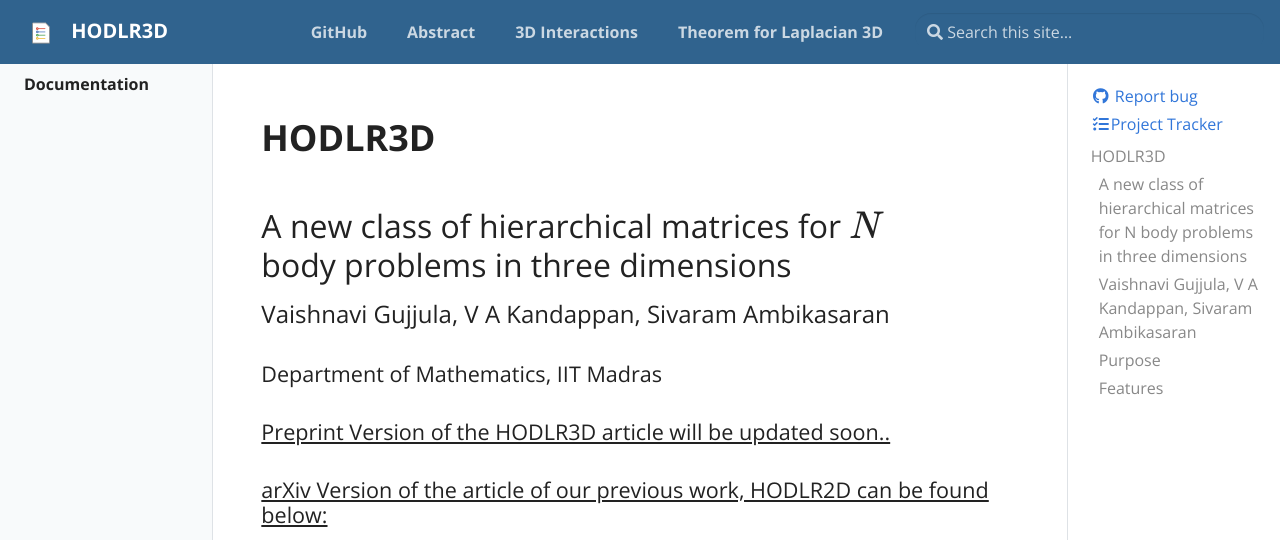
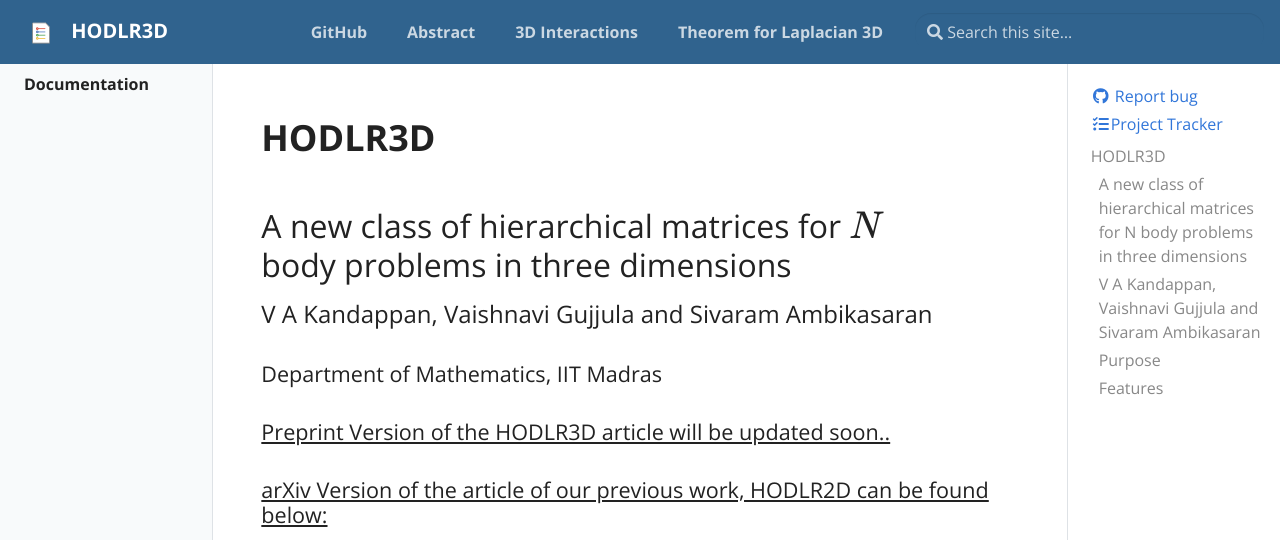
Before and after one commit to kandapva/hodlr3d, a Jekyll site: the page built from pages/index.md, in a window 1280 px wide and 900 px high, cut to the strip 0-540 px from the top of the window. Built offline with Jekyll 4.4.1, drawn with Linux system fonts in a browser that asks for light colours; formulas are drawn with MathJax 3.

Commit message:
Update index.md
Minor change

```diff
--- a/pages/index.md
+++ b/pages/index.md
@@ -7,7 +7,7 @@ permalink: /
 
 # HODLR3D
 ## A new class of hierarchical matrices for $$N$$ body problems in three dimensions
-### Vaishnavi Gujjula, V A Kandappan, Sivaram Ambikasaran
+### V A Kandappan, Vaishnavi Gujjula and Sivaram Ambikasaran
 #### Department of Mathematics, IIT Madras
 #### <u>Preprint Version of the HODLR3D article will be updated soon..</u>
 
```
